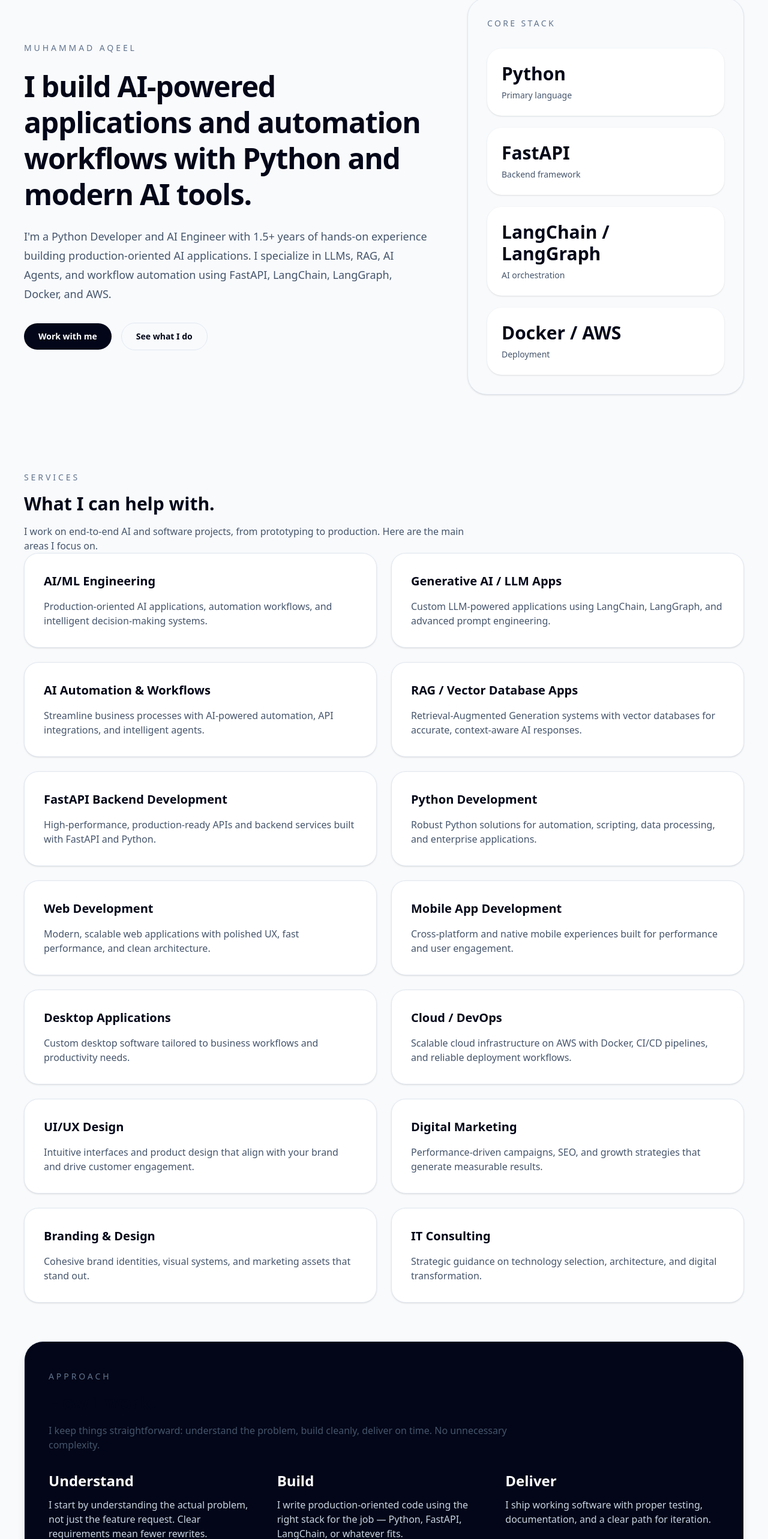
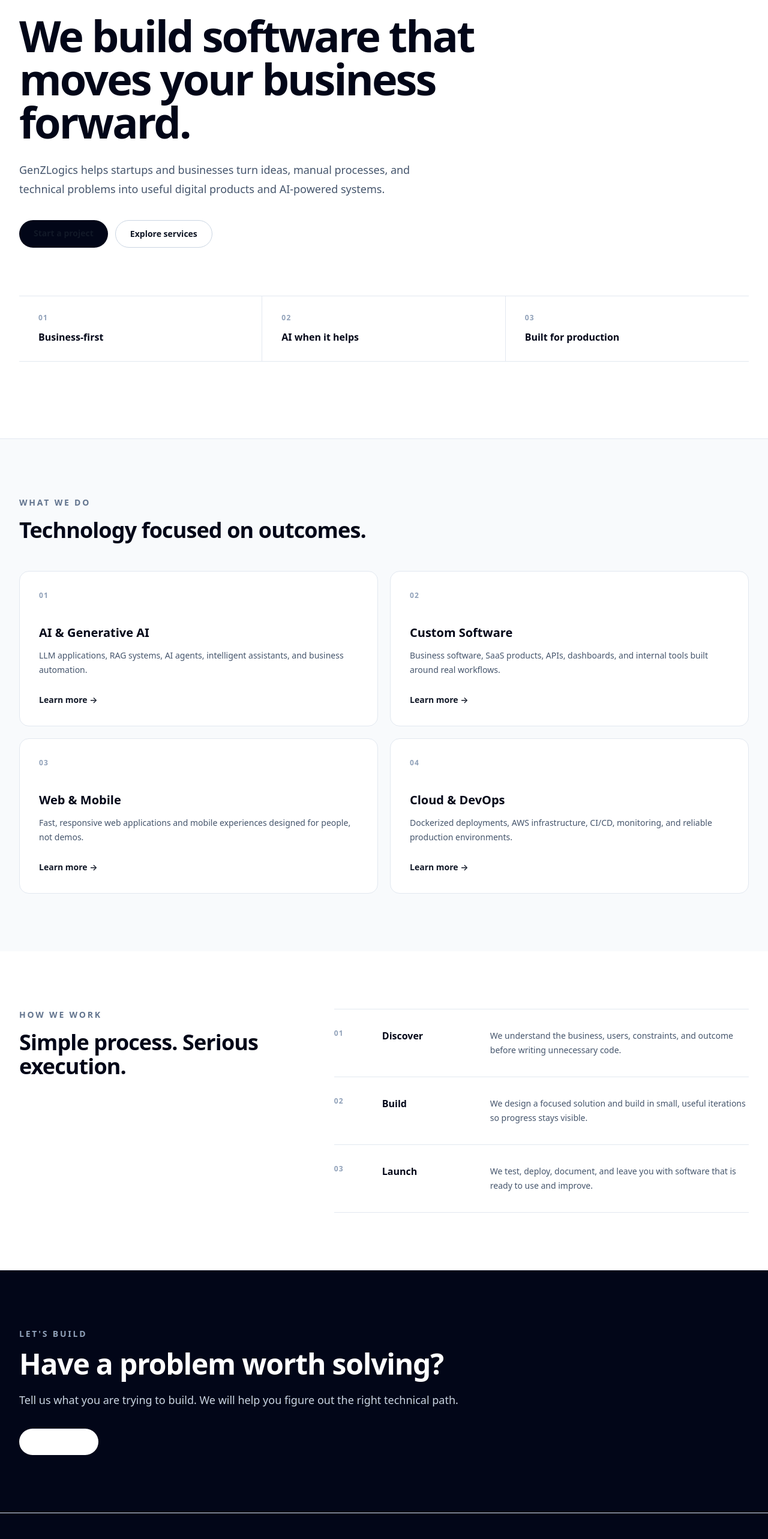
Before and after one commit to GenzLogics/GenzLogicsWebsite, a Next.js app in the folder genzlogics_website/: page / in a window 1280 px wide. Shown: the part 230-2796 px from the top of the page at 60% size. Built offline with nearby package versions, Linux system fonts and the light colour scheme.

Commit message:
Redesign homepage as software company site

```diff
--- a/genzlogics_website/app/page.tsx
+++ b/genzlogics_website/app/page.tsx
@@ -1,162 +1,36 @@
-import Footer from "@/src/components/landing/Footer";
-import ContactForm from "@/src/components/landing/ContactForm";
-import FeatureCard from "@/src/components/landing/FeatureCard";
-import Header from "@/src/components/landing/Header";
-import Reveal from "@/src/components/landing/Reveal";
-import SectionHeader from "@/src/components/landing/SectionHeader";
-import ServicesList from "@/src/components/landing/ServicesList";
-import StatCard from "@/src/components/landing/StatCard";
-import { services } from "@/src/data/services";
+import Link from "next/link";
+import ServiceCard from "@/src/components/site/ServiceCard";
+import PageShell from "@/src/components/site/PageShell";
 
-const workflow = [
-  {
-    title: "Understand",
-    description: "I start by understanding the actual problem, not just the feature request. Clear requirements mean fewer rewrites.",
-  },
-  {
-    title: "Build",
-    description: "I write production-oriented code using the right stack for the job — Python, FastAPI, LangChain, or whatever fits.",
-  },
-  {
-    title: "Deliver",
-    description: "I ship working software with proper testing, documentation, and a clear path for iteration.",
-  },
+const services = [
+  ["AI & Generative AI", "LLM applications, RAG systems, AI agents, intelligent assistants, and business automation."],
+  ["Custom Software", "Business software, SaaS products, APIs, dashboards, and internal tools built around real workflows."],
+  ["Web & Mobile", "Fast, responsive web applications and mobile experiences designed for people, not demos."],
+  ["Cloud & DevOps", "Dockerized deployments, AWS infrastructure, CI/CD, monitoring, and reliable production environments."],
 ];
 
+const process = [["01", "Discover", "We understand the business, users, constraints, and outcome before writing unnecessary code."], ["02", "Build", "We design a focused solution and build in small, useful iterations so progress stays visible."], ["03", "Launch", "We test, deploy, document, and leave you with software that is ready to use and improve."]];
+
 export default function Home() {
-  return (
-    <main className="bg-slate-50 text-slate-950 animate-page-enter">
-      <div className="mx-auto max-w-7xl px-6 py-8 sm:px-10">
-        <Header />
+  return <PageShell>
+    <section className="border-b border-slate-200 bg-white">
+      <div className="mx-auto max-w-7xl px-6 py-24 lg:px-8 lg:py-32">
+        <div className="max-w-4xl">
+          <p className="text-sm font-semibold uppercase tracking-[0.2em] text-slate-500">Software development & AI solutions</p>
+          <h1 className="mt-6 text-5xl font-semibold tracking-[-0.04em] text-slate-950 sm:text-6xl lg:text-7xl">We build software that moves your business forward.</h1>
+          <p className="mt-7 max-w-2xl text-lg leading-8 text-slate-600">GenZLogics helps startups and businesses turn ideas, manual processes, and technical problems into useful digital products and AI-powered systems.</p>
+          <div className="mt-9 flex flex-col gap-3 sm:flex-row"><Link href="/contact" className="rounded-full bg-slate-950 px-6 py-3 text-center text-sm font-semibold text-white hover:bg-slate-800">Start a project</Link><Link href="/services" className="rounded-full border border-slate-300 px-6 py-3 text-center text-sm font-semibold text-slate-950 hover:bg-slate-50">Explore services</Link></div>
+        </div>
+        <div className="mt-20 grid border-y border-slate-200 sm:grid-cols-3">
+          {[['01','Business-first'],['02','AI when it helps'],['03','Built for production']].map(([n,t])=><div key={n} className="border-b border-slate-200 py-7 last:border-0 sm:border-b-0 sm:border-r sm:px-8 sm:last:border-r-0"><p className="text-xs font-semibold tracking-widest text-slate-400">{n}</p><p className="mt-3 font-semibold text-slate-950">{t}</p></div>)}
+        </div>
+      </div>
+    </section>
 
-        <Reveal className="grid gap-12 py-16 lg:grid-cols-[1.2fr_0.8fr] lg:items-center" delay={1}>
-          <div>
-            <p className="text-sm uppercase tracking-[0.28em] text-slate-500">
-              Muhammad Aqeel
-            </p>
-            <h1 className="mt-6 max-w-3xl text-4xl font-semibold leading-tight tracking-tight text-slate-950 sm:text-5xl">
-              I build AI-powered applications and automation workflows with Python and modern AI tools.
-            </h1>
-            <p className="mt-6 max-w-2xl text-lg leading-8 text-slate-600">
-              I'm a Python Developer and AI Engineer with 1.5+ years of hands-on experience building production-oriented AI applications. I specialize in LLMs, RAG, AI Agents, and workflow automation using FastAPI, LangChain, LangGraph, Docker, and AWS.
-            </p>
-            <Reveal className="mt-8 flex flex-col gap-4 sm:flex-row sm:items-center" delay={2}>
-              <a
-                href="#contact"
-                className="inline-flex items-center justify-center rounded-full bg-slate-950 px-6 py-3 text-sm font-semibold !text-white transition hover:bg-slate-800 hover:!text-white animate-btn-enter"
-              >
-                Work with me
-              </a>
-              <a
-                href="#services"
-                className="inline-flex items-center justify-center rounded-full border border-slate-200 px-6 py-3 text-sm font-semibold text-slate-950 transition hover:bg-slate-50 animate-btn-enter"
-              >
-                See what I do
-              </a>
-            </Reveal>
-          </div>
+    <section className="bg-slate-50"><div className="mx-auto max-w-7xl px-6 py-24 lg:px-8"><div className="max-w-2xl"><p className="text-sm font-semibold uppercase tracking-[0.2em] text-slate-500">What we do</p><h2 className="mt-4 text-3xl font-semibold tracking-tight text-slate-950 sm:text-4xl">Technology focused on outcomes.</h2></div><div className="mt-12 grid gap-5 md:grid-cols-2">{services.map(([title, desc], i)=><article key={title} className="rounded-2xl border border-slate-200 bg-white p-8"><p className="text-xs font-semibold tracking-widest text-slate-400">0{i+1}</p><h3 className="mt-10 text-xl font-semibold text-slate-950">{title}</h3><p className="mt-3 max-w-xl text-sm leading-6 text-slate-600">{desc}</p><Link href="/services" className="mt-7 inline-block text-sm font-semibold text-slate-950">Learn more →</Link></article>)}</div></div></section>
 
-          <Reveal className="overflow-hidden rounded-[2rem] border border-slate-200 bg-slate-50 p-8 shadow-sm" delay={3}>
-            <p className="text-sm uppercase tracking-[0.24em] text-slate-500">
-              Core stack
-            </p>
-            <div className="mt-8 grid gap-5">
-              <StatCard value="Python" label="Primary language" />
-              <StatCard value="FastAPI" label="Backend framework" />
-              <StatCard value="LangChain / LangGraph" label="AI orchestration" />
-              <StatCard value="Docker / AWS" label="Deployment" />
-            </div>
-          </Reveal>
-        </Reveal>
+    <section className="bg-white"><div className="mx-auto grid max-w-7xl gap-16 px-6 py-24 lg:grid-cols-[0.8fr_1.2fr] lg:px-8"><div><p className="text-sm font-semibold uppercase tracking-[0.2em] text-slate-500">How we work</p><h2 className="mt-4 text-3xl font-semibold tracking-tight text-slate-950 sm:text-4xl">Simple process. Serious execution.</h2></div><div className="divide-y divide-slate-200 border-y border-slate-200">{process.map(([n,t,d])=><div key={n} className="grid gap-5 py-8 sm:grid-cols-[60px_160px_1fr]"><span className="text-xs font-semibold tracking-widest text-slate-400">{n}</span><h3 className="font-semibold text-slate-950">{t}</h3><p className="text-sm leading-6 text-slate-600">{d}</p></div>)}</div></div></section>
 
-        <Reveal className="space-y-8 py-16" delay={4}>
-          <section id="services">
-          <SectionHeader
-            eyebrow="Services"
-            title="What I can help with."
-            body="I work on end-to-end AI and software projects, from prototyping to production. Here are the main areas I focus on."
-          />
-          <ServicesList items={services} />
-          </section>
-        </Reveal>
-
-        <Reveal className="rounded-[2rem] border border-slate-200 bg-slate-950 px-8 py-12 text-white shadow-lg sm:px-10" delay={5}>
-          <section id="approach">
-          <SectionHeader
-            eyebrow="Approach"
-            title="How I work."
-            body="I keep things straightforward: understand the problem, build cleanly, deliver on time. No unnecessary complexity."
-          />
-          <div className="mt-8 grid gap-6 md:grid-cols-3">
-            {workflow.map((item) => (
-              <div key={item.title}>
-                <p className="text-2xl font-semibold">{item.title}</p>
-                <p className="mt-3 text-slate-300">{item.description}</p>
-              </div>
-            ))}
-          </div>
-          </section>
-        </Reveal>
-
-        <Reveal className="space-y-8 py-16" delay={6}>
-          <section id="about">
-          <SectionHeader
-            eyebrow="About"
-            title="A bit about me."
-            body="Hi, I'm Muhammad Aqeel. I'm a Python Developer and AI Engineer with 1.5+ years of hands-on experience building production-oriented AI applications and automation workflows. My expertise includes Python, FastAPI, LangChain, LangGraph, Generative AI, LLMs, RAG, Vector Databases, AI Agents, AI Automation, Workflow Automation, No-Code/Low-Code Automation, Docker, and AWS. I have experience designing AI-powered automation flows that streamline business processes, integrate APIs and external services, and reduce manual workflows through intelligent agents and automated decision-making. I'm currently open to AI/ML, GenAI, AI Automation, and Python Developer opportunities and available to join immediately."
-          />
-          <div className="grid gap-6 md:grid-cols-3">
-            <FeatureCard
-              title="Production-focused"
-              description="I build things that are meant to run in production, not just in notebooks. Clean code, proper testing, and real deployment."
-            />
-            <FeatureCard
-              title="Fast iteration"
-              description="I move quickly without cutting corners. You'll get working software early, with room to refine based on feedback."
-            />
-            <FeatureCard
-              title="Clear communication"
-              description="I explain technical decisions in plain language. No jargon walls, no surprises."
-            />
-          </div>
-          </section>
-        </Reveal>
-
-        <Reveal className="rounded-[2rem] border border-slate-200 bg-white px-8 py-12 shadow-sm sm:px-10" delay={7}>
-          <section id="contact">
-          <div className="grid gap-10 lg:grid-cols-[1.1fr_0.9fr]">
-            <div className="space-y-6">
-              <p className="text-sm uppercase tracking-[0.28em] text-slate-500">
-                Get in touch
-              </p>
-              <h2 className="text-3xl font-semibold text-slate-950">Let's talk about your project.</h2>
-              <p className="text-slate-600">
-                Tell me what you're building or what problem you're trying to solve. I'll get back to you within a day.
-              </p>
-              <div className="rounded-3xl bg-slate-50 p-6">
-                <p className="text-sm font-semibold text-slate-950">Email</p>
-                <a href="mailto:contact@genzlogics.com" className="mt-4 block text-sm text-slate-700 hover:text-slate-950">
-                  contact@genzlogics.com
-                </a>
-                <p className="mt-4 text-sm font-semibold text-slate-950">Phone</p>
-                <p className="mt-2 text-sm text-slate-600">+92 3174680971</p>
-              </div>
-            </div>
-            <div className="rounded-3xl border border-slate-200 bg-slate-50 p-8">
-              <ContactForm />
-            </div>
-          </div>
-          </section>
-        </Reveal>
-      </div>
-
-      <Reveal delay={8}>
-          <Footer />
-        </Reveal>
-
-      <Reveal className="fixed bottom-6 right-6 z-20 inline-flex items-center gap-2 rounded-full bg-slate-950 px-5 py-3 text-sm font-semibold !text-white shadow-xl shadow-slate-900/10 transition hover:bg-slate-800 hover:!text-white md:bottom-8 md:right-8" delay={8}>
-        <a href="mailto:contact@genzlogics.com">Contact me</a>
-      </Reveal>
-    </main>
-  );
+    <section className="bg-slate-950 text-white"><div className="mx-auto max-w-7xl px-6 py-24 lg:px-8"><div className="max-w-3xl"><p className="text-sm font-semibold uppercase tracking-[0.2em] text-slate-400">Let's build</p><h2 className="mt-4 text-4xl font-semibold tracking-tight sm:text-5xl">Have a problem worth solving?</h2><p className="mt-5 text-lg leading-8 text-slate-300">Tell us what you are trying to build. We will help you figure out the right technical path.</p><Link href="/contact" className="mt-8 inline-flex rounded-full bg-white px-6 py-3 text-sm font-semibold text-slate-950 hover:bg-slate-100">Talk to us →</Link></div></div></section>
+  </PageShell>;
 }
```
